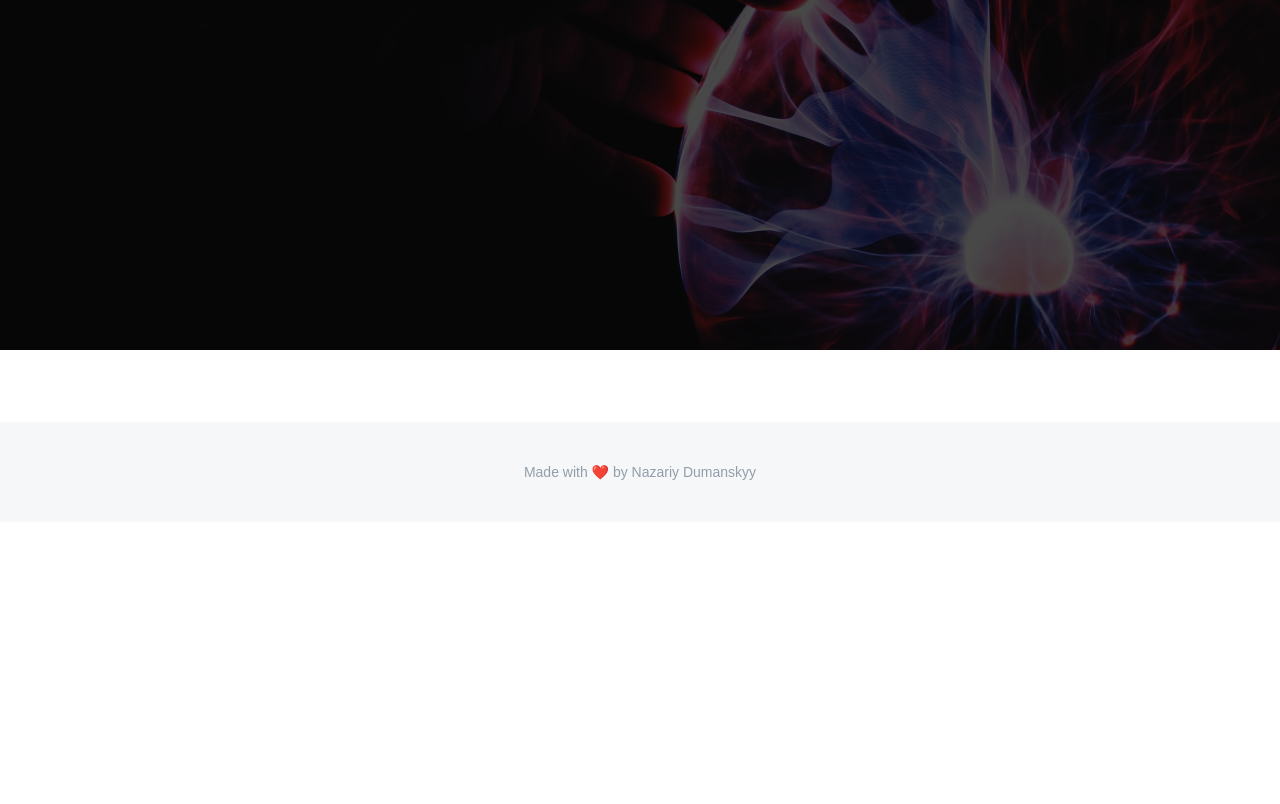
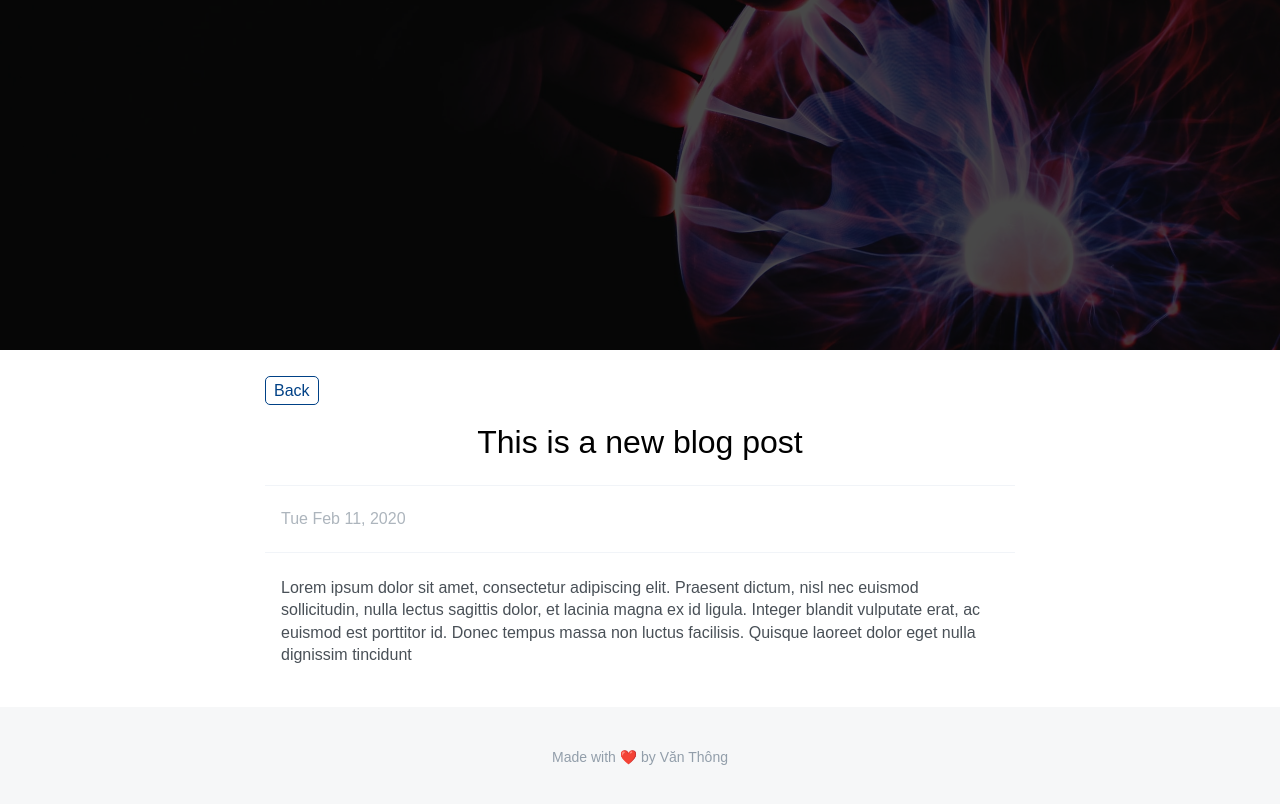
Before and after one commit to ThongKun/my-blog, a plain HTML site: page post.html in a window 1280 px wide. Drawn offline with Linux system fonts and the light colour scheme.

Commit message:
add Post Page's layout

```diff
--- a/post.html
+++ b/post.html
@@ -18,10 +18,18 @@
                     <!-- TODO: Add div class "navigation" to link back to home page HINT: make it a link -->
                     <!-- TODO: Stylize navigation in style.css -->
                     <!-- TODO: Add all divs for post title, post, date, post content based on ids in post.css   -->
+                    <div class="navigation">
+                        <a href="index.html" class="link">Back</a>
+                    </div>
+                    <div class="post-container">
+                        <div id="individual-post-title">This is a new blog post</div>
+                        <div id="individual-post-date">Tue Feb 11, 2020</div>
+                        <div id="individual-post-content">Lorem ipsum dolor sit amet, consectetur adipiscing elit. Praesent dictum, nisl nec euismod sollicitudin, nulla lectus sagittis dolor, et lacinia magna ex id ligula. Integer blandit vulputate erat, ac euismod est porttitor id. Donec tempus massa non luctus facilisis. Quisque laoreet dolor eget nulla dignissim tincidunt</div>
+                    </div>
                 </div>
             </div>
             <footer>
-                <p>Made with ❤️ by Nazariy Dumanskyy</p>
+                <p>Made with ❤️ by Văn Thông</p>
             </footer>
         </div>
         <script src="js/post.js" async defer></script>
--- a/style/post.css
+++ b/style/post.css
@@ -1,13 +1,25 @@
 /* ADD styling for all of the divs in post.html to match  */
 
 #individual-post-title {
-
+    text-align: center;
+    font-size: 2em;
+    padding-top: 24px;
+    padding-bottom: 24px;
 }
 
 #individual-post-date {
-
+    padding-top: 24px;
+    padding-bottom: 24px;
+    border-top: 1px solid #f1f4f8;
+    border-bottom: 1px solid #f1f4f8;
+    padding-left: 16px;
+    color: #adb5bd;
 }
 
 #individual-post-content {
-
+    padding-top: 24px;
+    padding-left: 16px;
+    padding-right: 16px;
+    color: #495057;
+    line-height: 1.4em;
 }
--- a/style/style.css
+++ b/style/style.css
@@ -156,3 +156,12 @@ footer {
 .nav-button.new-post-button:hover {
     background-color: #002349;
 }
+
+.navigation a {
+    text-decoration: none;
+    color: #333;
+    color: #004186;
+    border: 1px solid #004186;
+    border-radius: 5px;
+    padding: 5px 8px;
+}
```
Also changed, not shown: index.html (+25 -1 lines), 1 other file.
